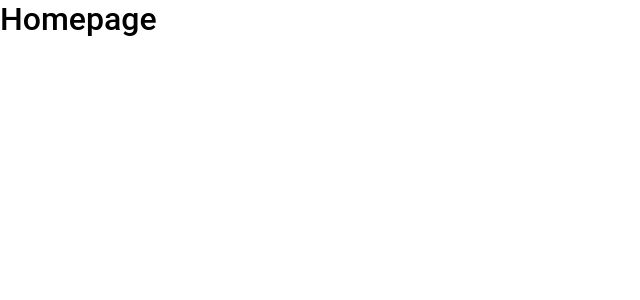
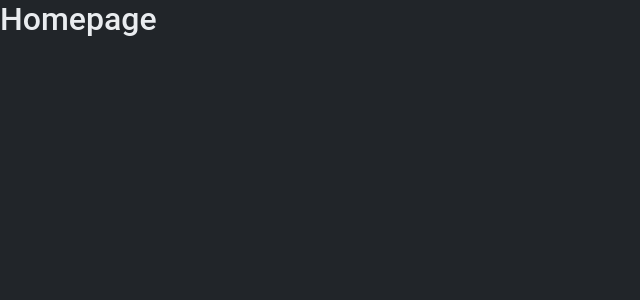
Before and after one commit to JosueCesar/finance-tracker, a React (Create React App) app: page / in a window 1280 px wide. Shown: the top 300 px of the page, without its empty margins (0-640 px from the left). Built offline with nearby package versions, Linux system fonts and the light colour scheme.

Commit message:
feat: added color palette

```diff
--- a/src/styles/global.ts
+++ b/src/styles/global.ts
@@ -1,5 +1,5 @@
 import { createGlobalStyle } from "styled-components";
-// import theme from "./theme";
+import theme from "./theme";
 
 export default createGlobalStyle`
   * {
@@ -14,6 +14,8 @@ export default createGlobalStyle`
   }
   body {
     -webkit-font-smoothing: antialiased;
+    background-color: ${theme.colors.backgroundDark};
+    color: ${theme.colors.text}
   }
   h1, h2, h3, h4, h5, h6, strong {
     font-weight: 500;
@@ -22,9 +24,3 @@ export default createGlobalStyle`
     cursor: pointer;
   }
 `;
-
-/*
-  // --- BODY ---
-  background-color: ${theme.colors.background};
-  color: ${theme.colors.darkGrey}
-*/
--- a/src/styles/theme.ts
+++ b/src/styles/theme.ts
@@ -1,3 +1,4 @@
+// eslint-disable-next-line
 export default {
   colors: {
     primary: '#00B4D8',
@@ -12,10 +13,10 @@ export default {
 
     shape: '#6C757D',
 
-    title: '#E9ECEF',
+    title: '#F8F9FA',
     titleDark: '#000000',
 
-    text: '#CED4DA',
+    text: '#E9ECEF',
     textDark: '#000000',
 
     background: '#343A40',
```
